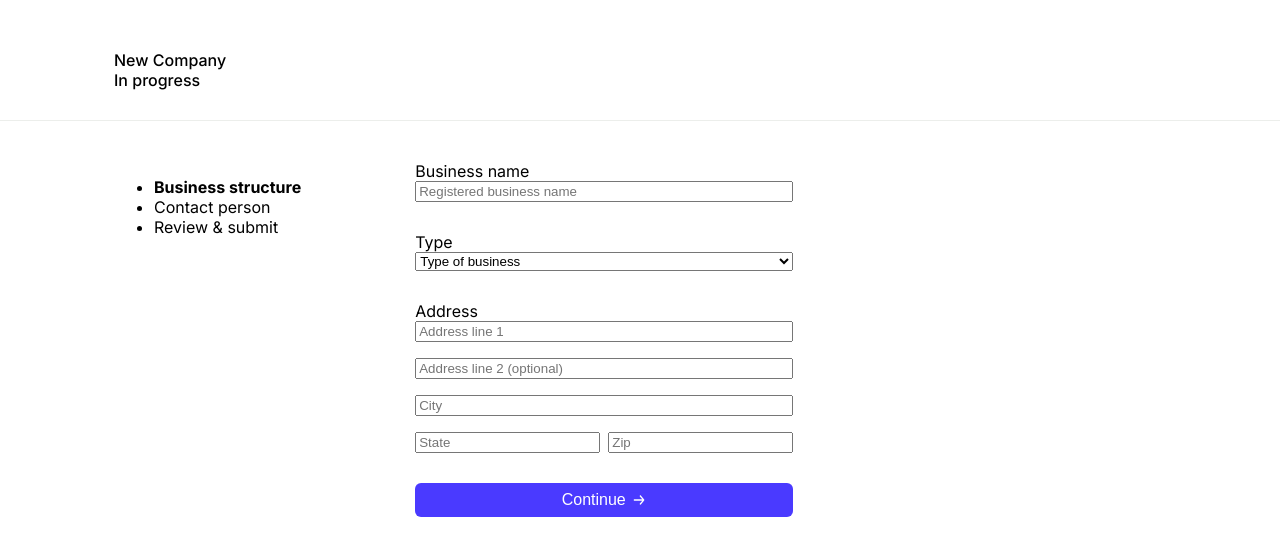
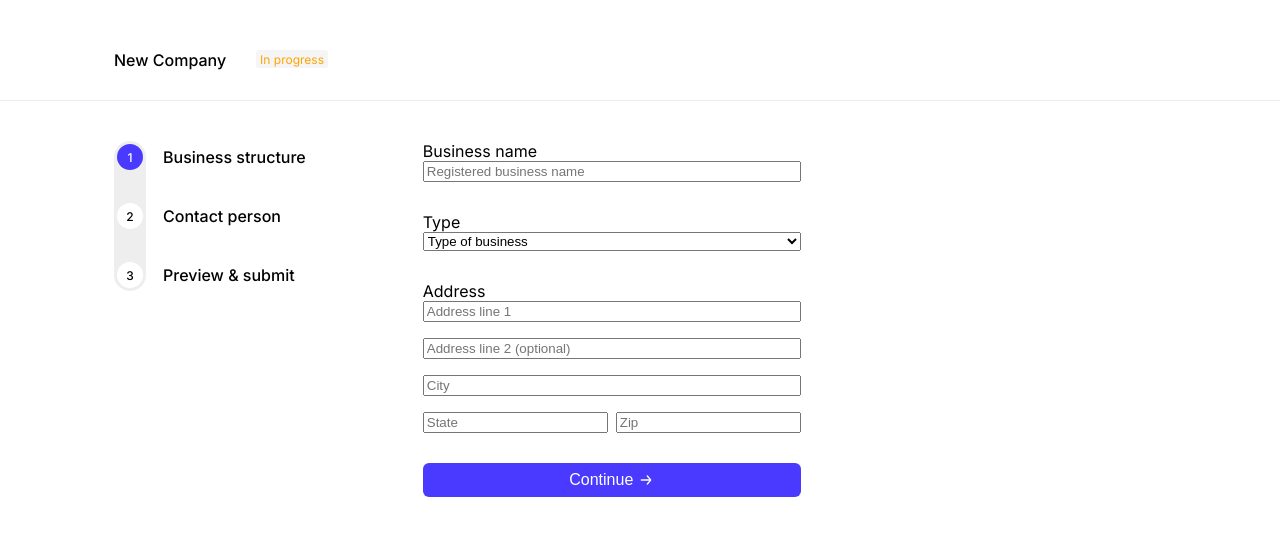
Before and after one commit to nimbomx/technical-challenge-next, a Next.js app: page / in a window 1280 px wide. Shown: the top 556 px of the page. Built offline with nearby package versions, Linux system fonts and the light colour scheme.

Commit message:
Nav Componente and Header status style

```diff
--- a/src/app/page.tsx
+++ b/src/app/page.tsx
@@ -1,6 +1,7 @@
 'use client'
 
 import { Loader } from "@/components/atoms/Loader";
+import { Nav } from "@/components/molecules/Nav";
 import { BusinessStructure } from "@/components/organisms/BusinessStructure";
 import { ContactPerson } from "@/components/organisms/ContactPerson";
 import { ReviewNSubmit } from "@/components/organisms/ReviewNSubmit";
@@ -38,11 +39,7 @@ export default function Home() {
   return (
     <>
       <aside>
-        <ul>
-          <li style={{fontWeight:step===0 ? 'bold' : 'normal' }}>Business structure</li>
-          <li style={{fontWeight:step===1 ? 'bold' : 'normal' }}>Contact person</li>
-          <li style={{fontWeight:step===2 ? 'bold' : 'normal' }}>Review & submit</li>
-        </ul>
+        <Nav />
       </aside>
       <article>
         {formStep}
--- a/src/components/atoms/Header.ts
+++ b/src/components/atoms/Header.ts
@@ -11,4 +11,6 @@ export const Header = styled.header`
   padding-right: var(--space);
   font-weight: 500;
   font-size: 16px;
+  display: flex;
+  gap: 30px;
 `;
--- /dev/null
+++ b/src/components/atoms/StatusBadge.ts
@@ -0,0 +1,35 @@
+'use client'
+import { StatusTypeVariants } from "@/types/FormStatus.type";
+import styled from "styled-components";
+
+interface Props{
+    variant: StatusTypeVariants
+}
+export const StatusBadge = styled.div<Props>`
+
+    background-color: rgba(128, 128, 128, .08);
+    height: 18px;
+    border-radius: 3px;
+    padding-left: 4px;
+    padding-right: 4px;
+    justify-content: center;
+    align-items: center;
+    display: flex;
+
+    font-size: 12px;
+    font-weight: 400;
+
+    color: ${ (props) => {
+        switch (props.variant) {
+            case 'warning':
+                return "#FFA500;"
+            case 'success':
+                return "#008000;"
+            case 'error':
+                return "#FF0000;"
+            default:
+                return "black;"
+        }
+    } }
+
+`
--- a/src/components/molecules/HeaderWithStatus.tsx
+++ b/src/components/molecules/HeaderWithStatus.tsx
@@ -4,6 +4,8 @@ import { useEffect, useState } from "react";
 import { Header } from "../atoms/Header"
 import useFormStore from "@/stores/form.store";
 import { FORM_STATUS } from "@/constants/FORM_STATUS";
+import { StatusBadge } from "../atoms/StatusBadge";
+import { StatusType } from "@/types/FormStatus.type";
 
 export const HeaderWithStatus = () => {
     const [isMounted, setIsMounted] = useState(false);
@@ -15,8 +17,8 @@ export const HeaderWithStatus = () => {
     }, []);
 
     return <Header>
-        New Company
-        {isMounted && FORM_STATUS[status].variant != 'hidden' && <div>{FORM_STATUS[status].label}</div>}
+        <span>New Company</span>
+        {isMounted && FORM_STATUS[status].variant != 'hidden' && <StatusBadge variant={(FORM_STATUS[status] as StatusType).variant}>{FORM_STATUS[status].label}</StatusBadge>}
 
     </Header>
 }
--- /dev/null
+++ b/src/components/molecules/Nav.tsx
@@ -0,0 +1,87 @@
+'use client'
+
+import useFormStore from "@/stores/form.store";
+import { useEffect, useState } from "react";
+import styled from "styled-components"
+
+const NavComponent = ({className}:any) => {
+    const [isMounted, setIsMounted] = useState(false);
+    const step = useFormStore( state => state.step )
+    const setStep = useFormStore( state => state.setStep )
+
+    useEffect(() => {
+        setIsMounted(true);
+    }, []);
+
+    return <nav className={className}>
+        <div>{/* DON'T DELETE */}</div>
+        <ul >
+            <li onClick={() => setStep(0)} className={`${isMounted && step===0 ? 'current' : '' }`}><span>1</span> Business structure</li>
+            <li onClick={() => setStep(1)} className={`${isMounted && step===1 ? 'current' : '' }`}><span>2</span> Contact person</li>
+            <li onClick={() => setStep(2)} className={`${isMounted && step===2 ? 'current' : '' }`}><span>3</span> Preview & submit</li>
+        </ul>
+    </nav>
+}
+
+export const Nav = styled(NavComponent)`
+    --dot-width: 26px;
+    --dot-padding: 3px;
+    --space-between: 33px;
+    display: flex;
+    & > div {
+        background-color: rgba(217, 217, 217, 0.44);
+        border-radius: calc(var(--dot-width) + var(--dot-padding));
+        width: var(--dot-width);
+        padding: var(--dot-padding);
+    }
+    & ul{
+        list-style: none;
+        margin: 0;
+        padding: var(--dot-padding);
+        margin-left: calc(0px - (var(--dot-padding)*2) - var(--dot-width));
+        display: flex;
+        flex-direction: column;
+        gap: var(--space-between);
+
+        & li{
+            margin: 0;
+            padding: 0;
+            cursor: pointer;
+            white-space: nowrap;
+            display: flex;
+            align-items: center;
+            font-weight: 500;
+            font-size: 1rem;
+            width: 40px;
+            overflow: hidden;
+
+
+            /* Media query para pantallas de al menos 768px de ancho */
+            @media (min-width: 768px) {
+                width: auto;
+                overflow: auto;
+            }
+
+            & span{
+                background-color: white;
+                display: inline-flex;
+                border-radius: 100%;
+                width: var(--dot-width);
+                height: var(--dot-width);
+                min-width: var(--dot-width);
+                color:black;
+                justify-content: center;
+                font-size: 12px;
+                align-items: center;
+                margin-right: 20px;
+            }
+        }
+        & li.current{
+            & span{
+                background-color: var(--primary-color);
+                color:white;
+            }
+        }
+    }
+
+`
--- a/src/components/organisms/BusinessStructure.tsx
+++ b/src/components/organisms/BusinessStructure.tsx
@@ -12,12 +12,14 @@ import { Form } from "../atoms/Form"
 
 export const BusinessStructure = () => {
     const increment = useFormStore( state => state.increment )
+    const setStatus = useFormStore( state => state.setStatus )
     const [wasValidated, setWasValidated] = useState(false)
 
     const submitHandler = (e: FormEvent<HTMLFormElement>) => {
         e.preventDefault();
         if (e.currentTarget.checkValidity()) {
             increment()
+            setStatus('in_progress')
         } else {
             console.log("Formulario no válido");
         }
--- a/src/components/organisms/ContactPerson.tsx
+++ b/src/components/organisms/ContactPerson.tsx
@@ -10,12 +10,14 @@ import { Form } from "../atoms/Form"
 
 export const ContactPerson = () => {
     const increment = useFormStore( state => state.increment )
+    const setStatus = useFormStore( state => state.setStatus )
     const [wasValidated, setWasValidated] = useState(false)
 
     const submitHandler = (e: FormEvent<HTMLFormElement>) => {
         e.preventDefault();
         if (e.currentTarget.checkValidity()) {
             increment()
+            setStatus('in_progress')
         } else {
             console.log("Formulario no válido");
         }
--- a/src/components/organisms/ReviewNSubmit.tsx
+++ b/src/components/organisms/ReviewNSubmit.tsx
@@ -6,10 +6,12 @@ import { FormBlock } from "../atoms/FormBlock"
 
 export const ReviewNSubmit = () => {
     const increment = useFormStore( state => state.increment )
+    const setStatus = useFormStore( state => state.setStatus )
 
     const submitHandler = (e: FormEvent<HTMLFormElement>) => {
         e.preventDefault();
         increment()
+        setStatus("init")
     }
     return <Form onSubmit={submitHandler}>
         <FormBlock>
--- a/src/stores/form.store.ts
+++ b/src/stores/form.store.ts
@@ -6,6 +6,8 @@ interface FormStoreState {
   step: number;
   status: keyof typeof FORM_STATUS;
   increment: () => void;
+  setStep: (step:number) => void;
+  setStatus: (status:keyof typeof FORM_STATUS) => void;
 }
 
 const useFormStore = create<FormStoreState>()(
@@ -14,12 +16,12 @@ const useFormStore = create<FormStoreState>()(
             step: 0,
             status: 'in_progress',
             increment: () => set((state) => {
-                const nextStep = state.step >= 2 ? 0 :state.step + 1
                 return ({
-                    step: nextStep,
-                    status: nextStep === 0 ? 'init' : 'in_progress'
+                    step: state.step >= 2 ? 0 :state.step + 1
                 })
             }),
+            setStep: (step) => set(() => ({ step})),
+            setStatus: (status) => set(() => ({ status }) ),
         }),
         {
             name: 'form-storage',
--- a/src/types/FormStatus.type.ts
+++ b/src/types/FormStatus.type.ts
@@ -1,4 +1,7 @@
+
+export type StatusTypeVariants = 'hidden' | 'warning' | 'error' | 'success';
+
 export type StatusType = {
     readonly label: string;
-    readonly variant: string;
+    readonly variant: StatusTypeVariants;
 };
```
